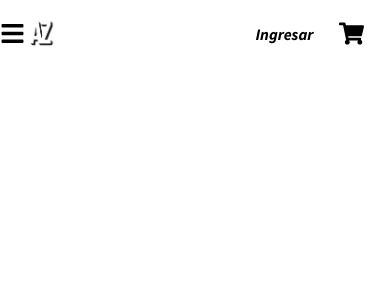
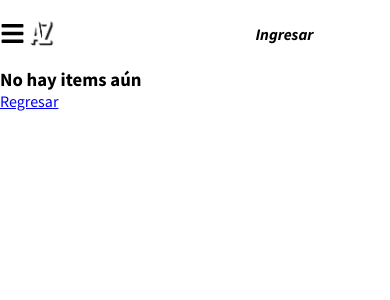
Before and after one commit to matias1606/ReactApp, a React (Create React App) app: page /Cart in a window 390 px wide. Shown: the top 300 px of the page. Built offline with nearby package versions, Linux system fonts and the light colour scheme.

Commit message:
Cambios 25/1 00:21

```diff
--- a/src/App.css
+++ b/src/App.css
@@ -67,13 +67,28 @@ nav .perfil a {
   color: black;
 }
 nav .compras {
-  width: 10%;
+  width: 40px;
+  height: 40px;
+  position: relative;
 }
 nav .compras .icono {
   text-align: center;
   margin-top: 7px;
   font-size: 25px;
   color: black;
+}
+nav .compras .cantItems {
+  color: #fff;
+  font-size: 80%;
+  background-color: #e74c3c;
+  position: absolute;
+  top: 40%;
+  left: 78%;
+  -webkit-transform: translate(-50%, -90%);
+  -moz-transform: translate(-50%, -90%);
+  transform: translate(-50%, -90%);
+  padding: 0 12%;
+  border-radius: 1000px;
 }
 nav .burger {
   display: none;
@@ -83,7 +98,8 @@ nav .burger {
 
 @media screen and (max-width: 768px) {
   nav {
-    position: fixed;
+    position: sticky;
+    top: 0;
     display: grid;
     grid-template-columns: 1fr 2fr 7fr 1fr 3fr;
     grid-template-rows: 1fr;
@@ -213,6 +229,47 @@ nav .burger {
     width: calc(100% / 3 - 4px - -4px / 3 - 0.01px);
   }
 }
+.container-carrito {
+  display: flex;
+  flex-direction: column;
+  width: 100%;
+  align-items: center;
+}
+.container-carrito .tot {
+  margin-top: 30px;
+  width: 85%;
+}
+
+.item {
+  display: flex;
+  height: 200px;
+  width: 85%;
+}
+.item img {
+  height: 100%;
+}
+.item .boton-cerrar {
+  color: red;
+  align-self: flex-start;
+  cursor: pointer;
+}
+.item .info-carrito {
+  display: flex;
+  flex-direction: column;
+  padding: 15px;
+  width: 50%;
+}
+.item .info-carrito h2 {
+  font-size: 22px;
+  font-weight: 600;
+}
+.item .info-carrito .subTot {
+  font-weight: 700;
+  font-style: italic;
+  font-size: 17px;
+  margin-top: auto;
+}
+
 .detalles {
   align-self: center;
   display: flex;
@@ -260,6 +317,9 @@ nav .burger {
 
 .App {
   text-align: center;
+  display: flex;
+  flex-direction: column;
+  justify-content: space-between;
 }
 
 .App-logo {
@@ -279,6 +339,7 @@ nav .burger {
 .app {
   display: flex;
   flex-direction: column;
+  justify-content: center;
 }
 
 @keyframes App-logo-spin {
--- a/src/components/Cart.js
+++ b/src/components/Cart.js
@@ -1,18 +1,44 @@
-import React, { useContext, useState } from "react"
+import React, { useEffect, useContext, useState } from "react"
 import cartContext from "../context/cartContext"
+import { Link, NavLink } from "react-router-dom"
+import {AiOutlineClose} from "react-icons/ai"
 const Cart = () => {
-    const { lista } = useContext(cartContext)
+    const { lista, Total, actualizarTotal,removeItem,actualizarCantidad} = useContext(cartContext)
+    useEffect(() => {
+        actualizarTotal()
+        actualizarCantidad()
+    }, [lista])
     return (
-        <div>
+        <div className={lista.length == 0? "": "container-carrito"}>
+            {lista.length == 0 ? <>
+                <h3>No hay items aún</h3>
+                <NavLink to="/">Regresar</NavLink>
+            </>
+                                :
+            <>
                 {lista.map((elemento) => {
                     return (
-                    <div>
+                        <>
+                            <div className="item">
+                                <img src={elemento.item.pictureUrl}></img>
+                                <div className="info-carrito">
+                                    <h2>{elemento.item.title}</h2>
+                                    <p>precio x unidad: ${elemento.item.price}</p>
+                                    <p className="cant">Cantidad : {elemento.quantity}</p>
+                                    <p className="subTot">SubTotal: $ {elemento.item.price * elemento.quantity}</p>
+                                {/* <p>{elemento.quantity}</p>
                                 <h1>{elemento.item.id}</h1>
-                        <button>remover</button>
+
+                                <button>remover</button> */}
                                 </div>
+                                <h2 onClick={()=>{removeItem(elemento)}} className="boton-cerrar"><AiOutlineClose></AiOutlineClose></h2>
 
+                            </div>
+                        </>
                     )
                 })}
+                <h2 className="tot">Total: ${Total}</h2>
+            </>}
 
         </div>
     )
--- a/src/components/CartWidget.js
+++ b/src/components/CartWidget.js
@@ -1,11 +1,19 @@
-import React from 'react'
+import React,{useContext,useEffect} from 'react'
 import {FaShoppingCart} from "react-icons/fa"
 import { Link } from 'react-router-dom'
+import cartContext from "../context/cartContext"
 
 const CartWidget = () => {
+    const {Cantidad,actualizarCantidad} = useContext(cartContext)
+    useEffect(() => {
+        actualizarCantidad()
+    }, [Cantidad])
     return(
+
         <div className = "compras">
-            <Link className="link" to="/carrito"><p className="icono"><FaShoppingCart/></p></Link>
+            {Cantidad? <><Link className="link" to="/Cart"><p className="icono"><FaShoppingCart/></p></Link>
+            <span className="cantItems">{Cantidad}</span></>:null}
+
         </div>
     )
 }
--- a/src/components/ItemDetail.js
+++ b/src/components/ItemDetail.js
@@ -1,14 +1,18 @@
-import React,{useContext, useState} from "react"
+import React,{useEffect,useContext, useState} from "react"
 import { Link } from "react-router-dom"
 import ItemCount from "./ItemCount"
 import cartContext from "../context/cartContext"
 const ItemDetail = ({item}) =>{
     const [cantidad,setCantidad] = useState(0)
-    const {addItem} = useContext(cartContext)
+    const {actualizarTotal,addItem,actualizarCantidad,lista,Cantidad} = useContext(cartContext)
     const onAdd = (cant)=>{
         setCantidad(cant)
         addItem(item,cant)
     }
+    useEffect(() => {
+        actualizarTotal()
+        actualizarCantidad()
+    }, [lista,Cantidad])
     return (
             <>
             {item.title ? <><div className="detalles">
--- a/src/context/CartProvider.js
+++ b/src/context/CartProvider.js
@@ -2,8 +2,8 @@ import React, { useEffect, useState, useContext, createContext } from "react"
 import { Provider } from "./cartContext"
 const CartProvider = ({ children }) => {
     const [lista, setLista] = useState([])
-    const [cantidad, setCantidad] = useState(0)
-    const [enCarrito,setEnCarrito] = useState(false)
+    let [Total,setTotal] = useState(0)
+    let [Cantidad,setCantidad] = useState(0)
     const isInCart = (id) => {
         const item = lista.filter(p => p.item.id == id)
         if(item.length > 0){
@@ -18,17 +18,32 @@ const CartProvider = ({ children }) => {
             let indice = lista.findIndex((elemento)=>{
                 return elemento.item.id == item.id
             })
-            lista[indice].quantity += quantity
+            let aux = lista
+            aux[indice].quantity += quantity
+            setLista([...aux])
         }else{
             let aux = { item, quantity:quantity }
             setLista([...lista, aux])
+            console.log(lista)
         }
-
+    }
+    const removeItem = (elemento)=>{
+        const listaNew = lista.filter(p=> p.item.id != elemento.item.id)
+        setLista(listaNew)
+    }
+    const actualizarTotal = () => {
+        let suma = 0;
+        lista.forEach(elemento => suma += elemento.item.price*elemento.quantity)
+        setTotal(suma)
+    }
+    const actualizarCantidad = () => {
+        let cantidad = 0;
+        lista.forEach(elemento => cantidad += elemento.quantity)
+        setCantidad(cantidad)
     }
     return (
         <>
-            {console.log(lista)}
-            <Provider value={{ addItem: addItem,lista:lista }}>
+            <Provider value={{addItem: addItem,lista:lista,removeItem:removeItem,Cantidad:Cantidad, actualizarCantidad:actualizarCantidad,Total:Total,actualizarTotal:actualizarTotal}}>
                 {children}
             </Provider>
         </>
--- a/src/scss/App.scss
+++ b/src/scss/App.scss
@@ -2,6 +2,7 @@
 
 @import "Header";
 @import "Producto";
+@import "Carrito";
 @import "DetalleProducto";
 
 *{
@@ -10,6 +11,9 @@
 }
 .App {
     text-align: center;
+    display: flex;
+    flex-direction: column;
+    justify-content: space-between;
   }
 
   .App-logo {
@@ -30,10 +34,11 @@
     color: #61dafb;
   }
 // desde aca estilo de card para boton agregar carrito y la lista de items
-.app{
-  display: flex;
-  flex-direction: column;
-}
+  .app{
+    display: flex;
+    flex-direction: column;
+    justify-content: center;
+  }
   @keyframes App-logo-spin {
     from {
       transform: rotate(0deg);
--- /dev/null
+++ b/src/scss/Carrito.scss
@@ -0,0 +1,40 @@
+.container-carrito{
+    display: flex;
+    flex-direction: column;
+    width: 100%;
+    align-items: center;
+    .tot{
+        margin-top: 30px;
+        width: 85%;
+    }
+}
+.item{
+    display: flex;
+    height: 200px;
+    width: 85%;
+    img{
+        height: 100%;
+    }
+    .boton-cerrar{
+        color: red;
+        align-self: flex-start;
+        cursor: pointer;
+    }
+    .info-carrito{
+        display: flex;
+        flex-direction: column;
+        padding: 15px;
+        width: 50%;
+        h2{
+            font-size: 22px;
+            font-weight: 600;
+        }
+        .subTot{
+            font-weight: 700;
+            font-style: italic;
+            font-size: 17px;
+            margin-top: auto;
+        }
+    }
+
+}
--- a/src/scss/Header.scss
+++ b/src/scss/Header.scss
@@ -66,13 +66,29 @@ nav{
     }
 
     .compras{
-        width: 10%;
+        width: 40px;
+        height: 40px;
+        position: relative;
         .icono{
             text-align: center;
             margin-top: 7px;
             font-size: 25px;
             color: black;
           }
+        .cantItems {
+            color:#fff;
+            font-size:80%;
+            background-color:#e74c3c;
+            position:absolute;
+            top:40%;
+            left:77%;
+            -webkit-transform:translate(-50%,-90%);
+            -moz-transform:translate(-50%,-90%);
+            transform:translate(-52%,-84%);
+            padding:0 14%;
+            border-radius:1000px;
+        }
+
     }
     .burger{
         display: none;
@@ -83,7 +99,8 @@ nav{
 
 @media screen and (max-width:768px){
     nav{
-        position: fixed;
+        position: sticky;
+        top:0;
         display: grid;
         grid-template-columns: 1fr 2fr 7fr 1fr 3fr;
         grid-template-rows: 1fr;
```
Also changed, not shown: src/index.html (added), 1 other file (tests, documents, lock files or other folders). Lines whose indentation alone changed are shown as unchanged.
